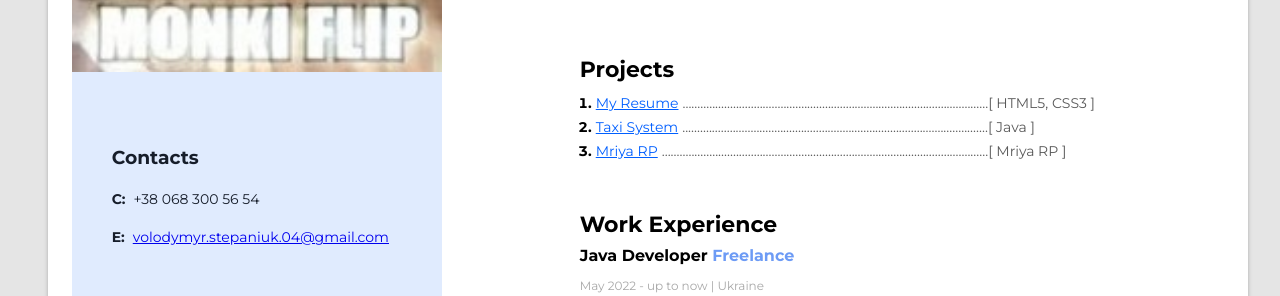
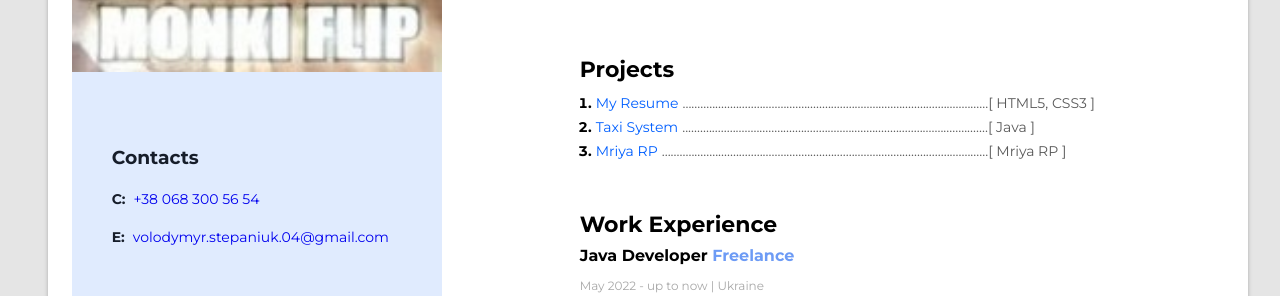
Before and after one commit to 606P1K/MyResumeProject, a plain HTML site: page index.html in a window 1280 px wide. Shown: the part 384-680 px from the top of the page. Drawn offline with Linux system fonts and the light colour scheme.

Commit message:
Links without underlines

```diff
--- a/css/styles.css
+++ b/css/styles.css
@@ -215,3 +215,8 @@ body {
   line-height: 24px;
   color: #161d2a;
 }
+
+a:link { text-decoration: none; }
+a:visited { text-decoration: none; }
+a:hover { text-decoration: underline; }
+a:active { text-decoration: underline; }
--- a/index.html
+++ b/index.html
@@ -151,7 +151,9 @@
         <div class="contacts">
           <h3>Contacts</h3>
           <p class="contacts-data">
-            C:<span class="contacts-type">+38 068 300 56 54</span>
+            C:<span class="contacts-type"><a href="tel:+380683005654"
+              >+38 068 300 56 54</a
+            ></span>
           </p>
           <p class="contacts-data">
             E:<span class="contacts-type"
```
